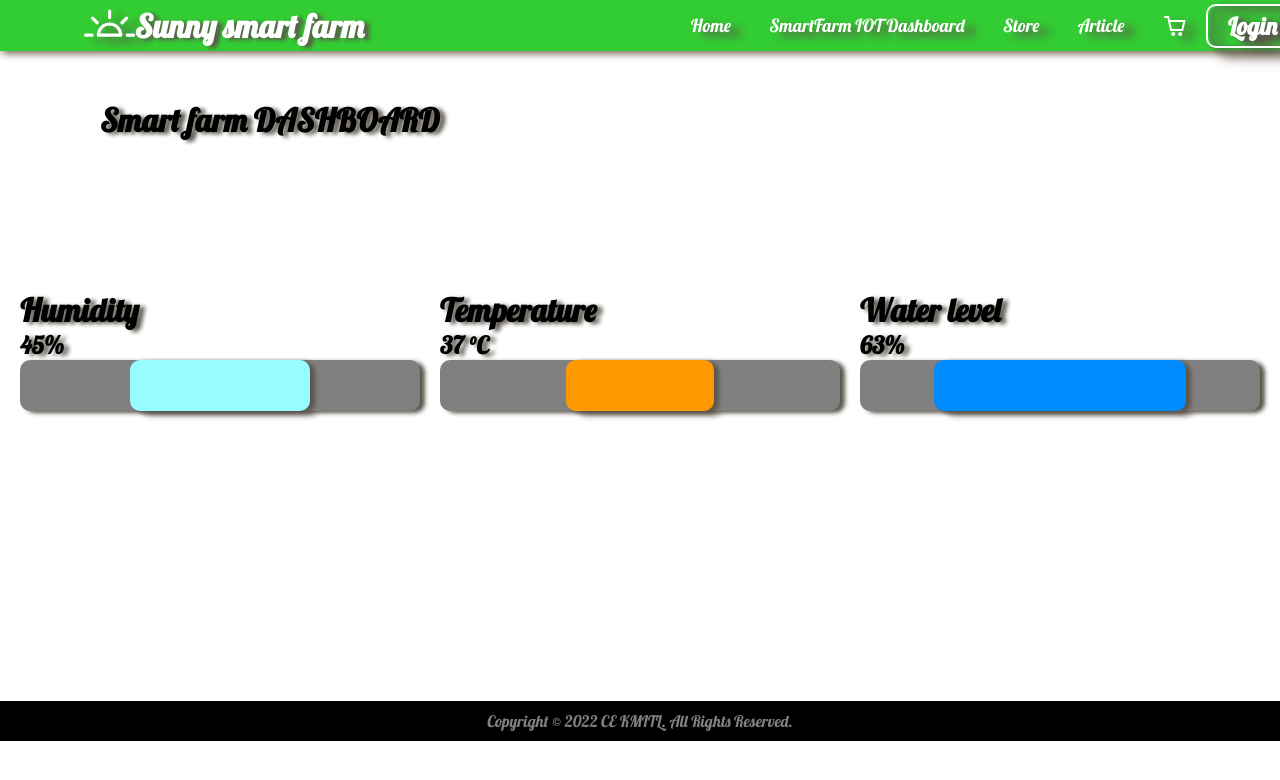
After one commit to phopha/sunny-smart-farm, a PHP site: page /dashboard.html in a window 1280 px wide. The commit adds this page. Shown: the top 780 px of the page. Run offline with PHP 8.4, Linux system fonts and the light colour scheme.

Commit message:
main pages done

```diff
--- /dev/null
+++ b/dashboard.html
@@ -0,0 +1,115 @@
+<!DOCTYPE html>
+<html lang="en">
+<head>
+    <meta charset="UTF-8">
+    <meta name="viewport" content="width=device-width, initial-scale=1.0">
+    <link rel="preconnect" href="https://fonts.googleapis.com">
+    <link rel="preconnect" href="https://fonts.gstatic.com" crossorigin>
+    <link href="https://fonts.googleapis.com/css2?family=Lobster&display=swap" rel="stylesheet">
+    <link rel="preconnect" href="https://fonts.googleapis.com">
+    <link rel="preconnect" href="https://fonts.gstatic.com" crossorigin>
+    <link href="https://fonts.googleapis.com/css2?family=Prompt&display=swap" rel="stylesheet">
+    <link rel="stylesheet" href="stylish.css">
+    <link rel = "icon" href = "public/images/half-sun-svgrepo-com.ico" type = "image/x-icon">
+    <title>Sunny Smart Farm</title>
+</head>
+<body>
+  <div class="crown">
+    <div id="crownLogo">
+        <svg xmlns="http://www.w3.org/2000/svg" width="4vw" height="4vw" fill="currentColor" class="bi bi-brightness-alt-high" viewBox="0 0 16 16" padding="1vw" style="filter: drop-shadow(10px 5px 4px #5a554b);">
+            <path d="M8 3a.5.5 0 0 1 .5.5v2a.5.5 0 0 1-1 0v-2A.5.5 0 0 1 8 3zm8 8a.5.5 0 0 1-.5.5h-2a.5.5 0 0 1 0-1h2a.5.5 0 0 1 .5.5zm-13.5.5a.5.5 0 0 0 0-1h-2a.5.5 0 0 0 0 1h2zm11.157-6.157a.5.5 0 0 1 0 .707l-1.414 1.414a.5.5 0 1 1-.707-.707l1.414-1.414a.5.5 0 0 1 .707 0zm-9.9 2.121a.5.5 0 0 0 .707-.707L3.05 5.343a.5.5 0 1 0-.707.707l1.414 1.414zM8 7a4 4 0 0 0-4 4 .5.5 0 0 0 .5.5h7a.5.5 0 0 0 .5-.5 4 4 0 0 0-4-4zm0 1a3 3 0 0 1 2.959 2.5H5.04A3 3 0 0 1 8 8z"/>
+        </svg>
+        <h1>Sunny smart farm</h1>
+    </div>
+    <div id="crownPages">
+      <a href="index.html" id="whitePages">Home</a>
+      <a href="dashboard.html" id="whitePages">SmartFarm IOT Dashboard</a>
+      <a href="store.html" id="whitePages">Store</a>
+      <a href="article.html" id="whitePages">Article</a>
+      <svg id="whitePages"
+        width="24px"
+        height="24px"
+        viewBox="0 0 24 24"
+        fill="none"
+        xmlns="http://www.w3.org/2000/svg"
+      >
+        <path
+          fill-rule="evenodd"
+          clip-rule="evenodd"
+          d="M5.79166 2H1V4H4.2184L6.9872 16.6776H7V17H20V16.7519L22.1932 7.09095L22.5308 6H6.6552L6.08485 3.38852L5.79166 2ZM19.9869 8H7.092L8.62081 15H18.3978L19.9869 8Z"
+          fill="currentColor"
+        />
+        <path
+          d="M10 22C11.1046 22 12 21.1046 12 20C12 18.8954 11.1046 18 10 18C8.89543 18 8 18.8954 8 20C8 21.1046 8.89543 22 10 22Z"
+          fill="currentColor"
+        />
+        <path
+          d="M19 20C19 21.1046 18.1046 22 17 22C15.8954 22 15 21.1046 15 20C15 18.8954 15.8954 18 17 18C18.1046 18 19 18.8954 19 20Z"
+          fill="currentColor"
+        />
+      </svg>
+      <h2 id="login" onclick="popupLogin()"> Login</h2>
+
+
+  </div>
+  </div>
+
+  <div style="padding-top: 100px;padding-left: 100px;justify-content: center"> <h1>Smart farm DASHBOARD</h1></div>
+
+  <div class="stuff" style="padding-top: 150px;padding-bottom: 290px;">
+    <div id="center2">
+      <h1>Humidity</h1>
+      <h2>45%</h2>
+      <div id="statusBar"><div id="statusBar-humid"></div></div>
+    </div>
+    <div id="center2">
+      <h1>Temperature</h1>
+      <h2>37 °C</h2>
+      <div id="statusBar"><div id="statusBar-temp"></div></div>
+    </div>
+    <div id="center2">
+      <h1>Water level</h1>
+      <h2>63%</h2>
+      <div id="statusBar"><div id="statusBar-waterLev"></div></div>
+    </div>
+  </div>
+
+
+    <div class="loginForm">
+      <form action="#">
+          <h1>Login</h1>
+          <input type="text" name="Username" placeholder="Username" required>
+          <input type="text" name="Username" placeholder="Password" required>
+          <div style="display: flex;flex-direction: row; padding: 10px;">
+              <input type="checkbox" id="remember" label="Remember password?">
+              <label for="remember">Remember password</label>
+          </div>
+              <input type="submit" title="submit">
+          <h2 style="padding-top: 20px;">dont have an account? <a onclick="switcher()">Register</a></h2>
+          <h4 onclick="closeAll()">close page</h4>
+      </form>
+    </div>
+    <div class="regForm">
+        <form action="#">
+            <h1>Register</h1>
+            <input type="text" name="Username" placeholder="Username" required>
+            <input type="text" name="password" placeholder="Password" required>
+            <input type="email" name="email" placeholder="Email" required>
+
+                <input type="submit" title="submit">
+            <h2 style="padding-top: 20px;">already have an account? <a onclick="switcher()">Login</a></h2>
+            <h4 onclick="closeAll()">close page</h4>
+        </form>
+    </div>
+
+
+
+
+
+    <div class="copyright">
+        Copyright © 2022 CE KMITL. All Rights Reserved.
+    </div>
+    </div>
+</body>
+<script src="mario.js"></script>
+</html>
--- a/stylish.css
+++ b/stylish.css
@@ -35,20 +35,36 @@ a{
 }
 #crownPages{
     filter: drop-shadow(10px 5px 4px #5a554b);
-    width: 40%;
+    width: 50%;
     padding-left: 10%;
     display: flex;
     align-items: center;
+}
+
+#whitePages{
+    font-size: 18px;
+    display: flex;
+    padding-left: 3%;
+    padding-right: 3%;
+    transition: ease 0.5s;
+    color: white;
+
+}
+
+#whitePages:hover{
+    color: orange;
+    transform: scale(1.2);
+}
+
+#pageLink{
+    color: white;
 }
 
 #spacing{
     padding-left: 3%;
     padding-right: 3%;
     transition: ease 0.5s;
-}
-#spacing:hover{
-    color: orange;
-    transform: scale(1.4);
+    color: white;
 }
 
 #login{
@@ -302,7 +318,8 @@ h4{
     filter: drop-shadow(0px 0px 4px #252525);
 }
 .stuff{
-    padding: 30px;
+    padding-top: 30px;
+    padding-bottom: 30px;
     display: flex;
     flex-wrap: wrap;
     flex-direction: row;
@@ -310,6 +327,9 @@ h4{
 }
 #topics{
     width: 300px;
+    padding: 20px;
+    padding-left: 60px;
+    padding-right: 60px;
     display: flex;
     flex-direction: column;
     flex-wrap: wrap;
@@ -356,3 +376,56 @@ h4{
     justify-self: center;
 
 }
+#statusBar {
+    filter: drop-shadow(5px 2px 2px #5a554b);
+
+    width: 400px;
+    height: 4vw;
+    position: relative;
+    background: grey;
+    align-items: center;
+    justify-items: center;
+    border-radius: 10px;
+}
+#statusBar-humid {
+    filter: drop-shadow(5px 2px 2px #5a554b);
+    border-radius: 10px;
+
+    width: 45%;
+    height: 4vw;
+    position: relative;
+    background: rgb(151, 252, 255);
+    align-items: center;
+    justify-items: center;
+}
+#statusBar-temp {
+    filter: drop-shadow(5px 2px 2px #5a554b);
+    border-radius: 10px;
+
+    width: 37%;
+    height: 4vw;
+    position: relative;
+    background: rgb(255, 153, 0);
+    align-items: center;
+    justify-items: center;
+}
+#statusBar-waterLev {
+    filter: drop-shadow(5px 2px 2px #5a554b);
+    border-radius: 10px;
+
+    width: 63%;
+    height: 4vw;
+    position: relative;
+    background: rgb(0, 140, 255);
+    align-items: center;
+    justify-items: center;
+}
+.half-circle {
+    width: 200px;
+    height: 100px; /* as the half of the width */
+    background-color: gold;
+    border-top-left-radius: 110px;  /* 100px of height + 10px of border */
+    border-top-right-radius: 110px; /* 100px of height + 10px of border */
+    border: 10px solid gray;
+    border-bottom: 0;
+}
```
Also changed, not shown: article.html (added, +140 -0 lines), index.html (+7 -7 lines), store.html (+7 -7 lines), public/images/articleBanner.jpg (added).
